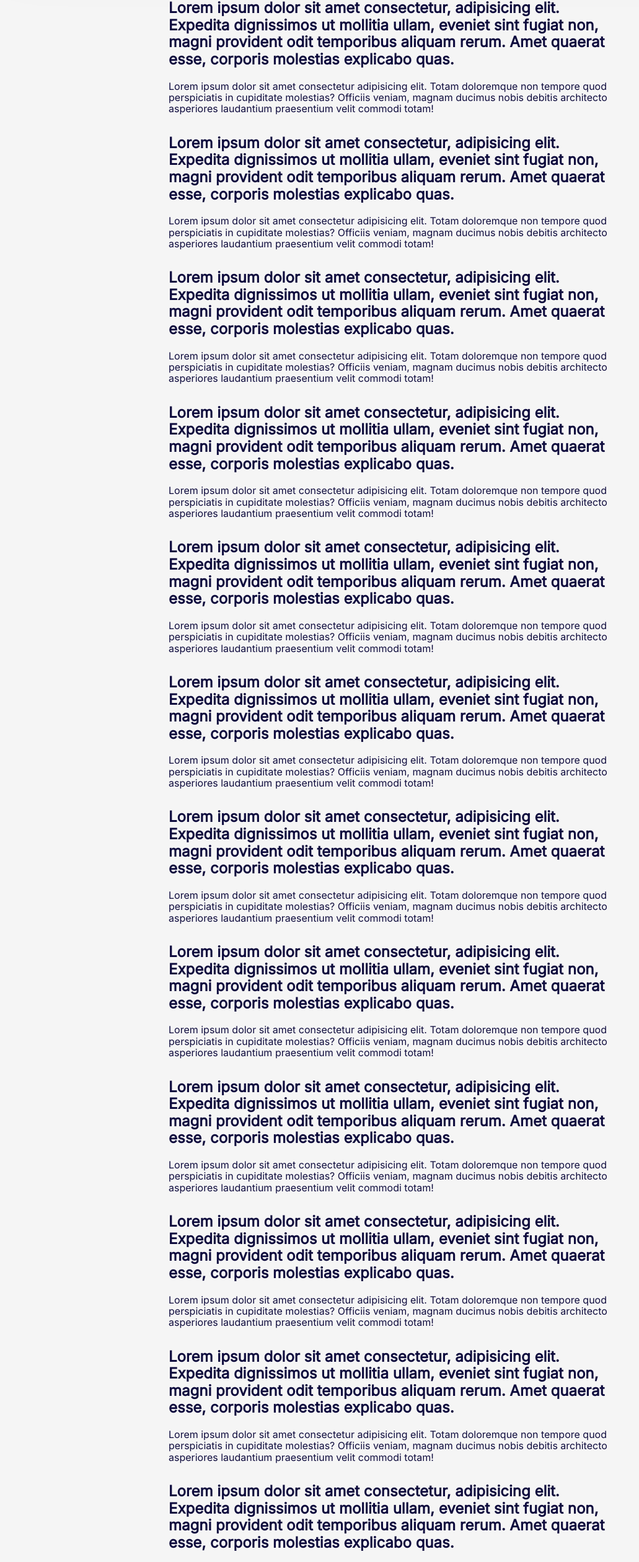
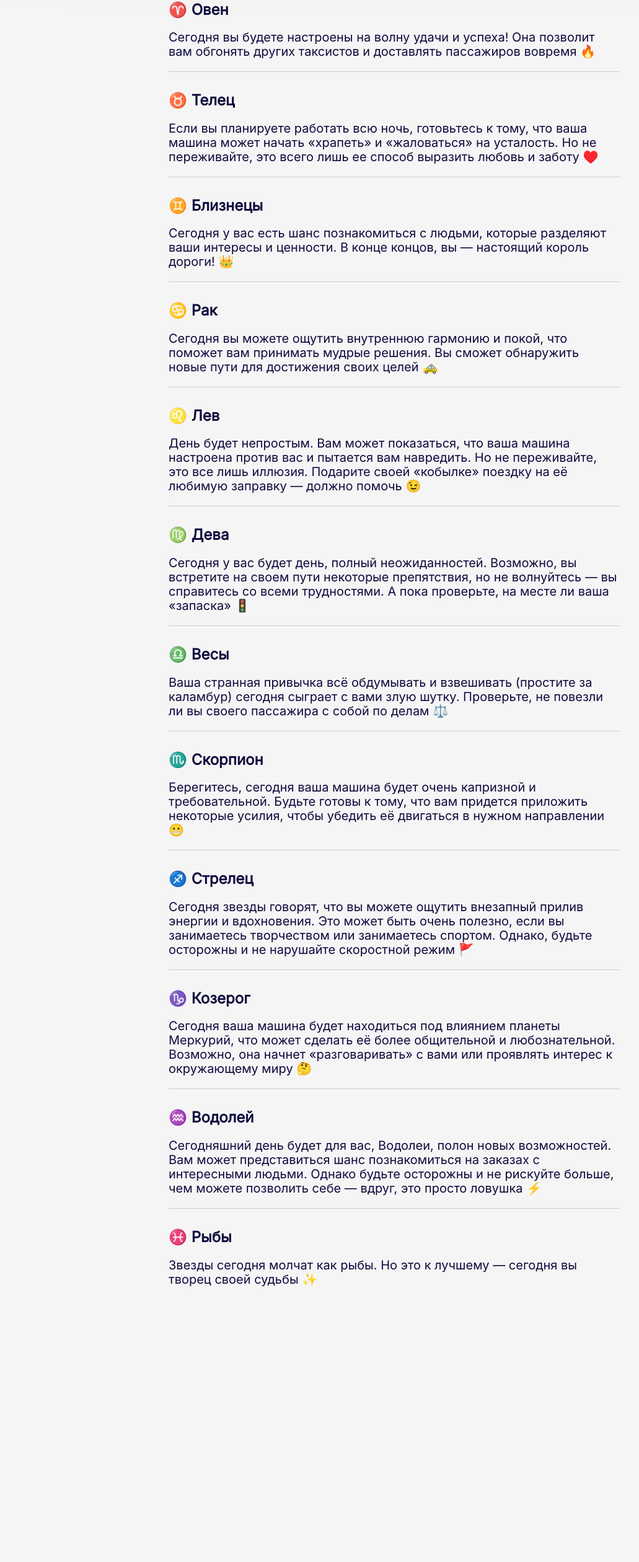
Before and after one commit to jerzylets/New-Year-project-24, a plain HTML site: page horoscope.html in a window 1280 px wide. Shown: the part 189-2709 px from the top of the page at 62% size, without its empty margins (4-1035 px from the left). After the commit the page ends 2305 px from the top, so only its background shows below. Drawn offline with nearby package versions, Linux system fonts and the light colour scheme.

Commit message:
final commit

```diff
--- a/css/style.css
+++ b/css/style.css
@@ -142,22 +142,8 @@ circle {
   line-height: var(--font-32);
 }
 
-.section__title {
-  font-weight: 400;
-  font-size: 48px;
-  line-height: 59px;
-}
-
-.section__margin {
-  margin-bottom: var(--gap-med);
-}
-
-.section__margin_double {
-  margin-bottom: calc(var(--gap-med) * 2);
-}
-
-.minor-header {
-  margin-bottom: 8px;
+.font-20 {
+  font-size: 20px;
 }
 
 .logo {
@@ -179,6 +165,7 @@ circle {
   position: absolute;
   left: 34px;
   font-size: var(--font-32);
+  user-select: none;
 }
 
 .nav__list {
@@ -186,7 +173,7 @@ circle {
 }
 
 .header__link {
-  font-size: var(--font-14);
+  font-size: 18px;
   color: var(--grey-dark);
 }
 
@@ -223,6 +210,10 @@ circle {
 }
 
 /* Main */
+.hero {
+  flex-direction: column;
+}
+
 .main {
   max-width: 60%;
   margin: 0px auto;
@@ -230,9 +221,8 @@ circle {
 }
 
 .main__descr {
-  width: 50%;
   padding: 20px;
-  border-right: 1px solid var(--grey-light);
+  border-bottom: 1px solid var(--grey-light);
 }
 
 .main__headline {
@@ -243,9 +233,12 @@ circle {
 }
 
 .main__text {
-  font-size: var(--font-16);
   line-height: 212%;
   letter-spacing: .18px;
+}
+
+.main__text:not(:last-child) {
+  margin-bottom: 20px;
 }
 
 .main__video {
@@ -253,9 +246,19 @@ circle {
   width: 100%;
 }
 
+/* test */
 .test {
-  padding: 20px;
+  padding: 100px 20px 20px 20px;
   justify-content: center;
+}
+
+.test__descr {
+  margin-bottom: 20px;
+  font-size: 22px;
+}
+
+.test__form {
+  width: 100%;
 }
 
 /* horoscope */
@@ -263,6 +266,14 @@ circle {
   gap: var(--font-32);
   grid-template-columns: 1fr;
   grid-template-rows: auto;
+}
+
+.horoscope__item {
+  padding-bottom: 20px;
+}
+
+.horoscope__item:not(:last-child) {
+  border-bottom: 1px solid var(--grey-light);
 }
 
 .horoscope__title {
--- a/horoscope.html
+++ b/horoscope.html
@@ -35,8 +35,8 @@
           </a>
         </li>
         <li class="nav__item">
-          <a class="nav__link header__link btn-status" href="gallery.html">
-            Галерея
+          <a class="nav__link header__link btn-status" href="cats.html">
+            Коты
           </a>
         </li>
         <li class="nav__item">
@@ -54,151 +54,117 @@
   </header>
   <main class="main horoscope">
     <h1 class="main__headline horoscope__headline">
-      Гороскоп
+      Гороскоп на 31 декабря
     </h1>
     <div class="horoscope__grid grid">
       <div class="horoscope__item">
         <h2 class="horoscope__title">
-          Lorem ipsum dolor sit amet consectetur, adipisicing elit. Expedita dignissimos ut mollitia ullam, eveniet sint
-          fugiat non, magni provident odit temporibus aliquam rerum. Amet quaerat esse, corporis molestias explicabo
-          quas.
+          ♈️ Овен
         </h2>
-        <p class="horoscope__descr">
-          Lorem ipsum dolor sit amet consectetur adipisicing elit. Totam doloremque non tempore quod perspiciatis in
-          cupiditate molestias? Officiis veniam, magnam ducimus nobis debitis architecto asperiores laudantium
-          praesentium velit commodi totam!
+        <p class="horoscope__descr font-20">
+          Сегодня вы будете настроены на волну удачи и успеха! Она позволит вам обгонять других таксистов и доставлять
+          пассажиров вовремя 🔥
         </p>
       </div>
       <div class="horoscope__item">
         <h2 class="horoscope__title">
-          Lorem ipsum dolor sit amet consectetur, adipisicing elit. Expedita dignissimos ut mollitia ullam, eveniet sint
-          fugiat non, magni provident odit temporibus aliquam rerum. Amet quaerat esse, corporis molestias explicabo
-          quas.
+          ♉️ Телец
         </h2>
-        <p class="horoscope__descr">
-          Lorem ipsum dolor sit amet consectetur adipisicing elit. Totam doloremque non tempore quod perspiciatis in
-          cupiditate molestias? Officiis veniam, magnam ducimus nobis debitis architecto asperiores laudantium
-          praesentium velit commodi totam!
+        <p class="horoscope__descr font-20">
+          Если вы планируете работать всю ночь, готовьтесь к тому, что ваша машина может начать «храпеть» и «жаловаться»
+          на усталость. Но не переживайте, это всего лишь ее способ выразить любовь и заботу ♥️
         </p>
       </div>
       <div class="horoscope__item">
         <h2 class="horoscope__title">
-          Lorem ipsum dolor sit amet consectetur, adipisicing elit. Expedita dignissimos ut mollitia ullam, eveniet sint
-          fugiat non, magni provident odit temporibus aliquam rerum. Amet quaerat esse, corporis molestias explicabo
-          quas.
+          ♊️ Близнецы
         </h2>
-        <p class="horoscope__descr">
-          Lorem ipsum dolor sit amet consectetur adipisicing elit. Totam doloremque non tempore quod perspiciatis in
-          cupiditate molestias? Officiis veniam, magnam ducimus nobis debitis architecto asperiores laudantium
-          praesentium velit commodi totam!
+        <p class="horoscope__descr font-20">
+          Сегодня у вас есть шанс познакомиться с людьми, которые разделяют ваши интересы и ценности. В конце концов, вы
+          — настоящий король дороги! 👑
         </p>
       </div>
       <div class="horoscope__item">
         <h2 class="horoscope__title">
-          Lorem ipsum dolor sit amet consectetur, adipisicing elit. Expedita dignissimos ut mollitia ullam, eveniet sint
-          fugiat non, magni provident odit temporibus aliquam rerum. Amet quaerat esse, corporis molestias explicabo
-          quas.
+          ♋️ Рак
         </h2>
-        <p class="horoscope__descr">
-          Lorem ipsum dolor sit amet consectetur adipisicing elit. Totam doloremque non tempore quod perspiciatis in
-          cupiditate molestias? Officiis veniam, magnam ducimus nobis debitis architecto asperiores laudantium
-          praesentium velit commodi totam!
+        <p class="horoscope__descr font-20">
+          Сегодня вы можете ощутить внутреннюю гармонию и покой, что поможет вам принимать мудрые решения. Вы сможет
+          обнаружить новые пути для достижения своих целей 🚕
         </p>
       </div>
       <div class="horoscope__item">
         <h2 class="horoscope__title">
-          Lorem ipsum dolor sit amet consectetur, adipisicing elit. Expedita dignissimos ut mollitia ullam, eveniet sint
-          fugiat non, magni provident odit temporibus aliquam rerum. Amet quaerat esse, corporis molestias explicabo
-          quas.
+          ♌️ Лев
         </h2>
-        <p class="horoscope__descr">
-          Lorem ipsum dolor sit amet consectetur adipisicing elit. Totam doloremque non tempore quod perspiciatis in
-          cupiditate molestias? Officiis veniam, magnam ducimus nobis debitis architecto asperiores laudantium
-          praesentium velit commodi totam!
+        <p class="horoscope__descr font-20">
+          День будет непростым. Вам может показаться, что ваша машина настроена против вас и пытается вам навредить. Но
+          не переживайте, это все лишь иллюзия. Подарите своей «кобылке» поездку на её любимую заправку — должно помочь
+          😉
         </p>
       </div>
       <div class="horoscope__item">
         <h2 class="horoscope__title">
-          Lorem ipsum dolor sit amet consectetur, adipisicing elit. Expedita dignissimos ut mollitia ullam, eveniet sint
-          fugiat non, magni provident odit temporibus aliquam rerum. Amet quaerat esse, corporis molestias explicabo
-          quas.
+          ♍️ Дева
         </h2>
-        <p class="horoscope__descr">
-          Lorem ipsum dolor sit amet consectetur adipisicing elit. Totam doloremque non tempore quod perspiciatis in
-          cupiditate molestias? Officiis veniam, magnam ducimus nobis debitis architecto asperiores laudantium
-          praesentium velit commodi totam!
+        <p class="horoscope__descr font-20">
+          Сегодня у вас будет день, полный неожиданностей. Возможно, вы встретите на своем пути некоторые препятствия,
+          но не волнуйтесь — вы справитесь со всеми трудностями. А пока проверьте, на месте ли ваша «запаска» 🚦
         </p>
       </div>
       <div class="horoscope__item">
         <h2 class="horoscope__title">
-          Lorem ipsum dolor sit amet consectetur, adipisicing elit. Expedita dignissimos ut mollitia ullam, eveniet sint
-          fugiat non, magni provident odit temporibus aliquam rerum. Amet quaerat esse, corporis molestias explicabo
-          quas.
+          ♎️ Весы
         </h2>
-        <p class="horoscope__descr">
-          Lorem ipsum dolor sit amet consectetur adipisicing elit. Totam doloremque non tempore quod perspiciatis in
-          cupiditate molestias? Officiis veniam, magnam ducimus nobis debitis architecto asperiores laudantium
-          praesentium velit commodi totam!
+        <p class="horoscope__descr font-20">
+          Ваша странная привычка всё обдумывать и взвешивать (простите за каламбур) сегодня сыграет с вами злую шутку.
+          Проверьте, не повезли ли вы своего пассажира с собой по делам ⚖️
         </p>
       </div>
       <div class="horoscope__item">
         <h2 class="horoscope__title">
-          Lorem ipsum dolor sit amet consectetur, adipisicing elit. Expedita dignissimos ut mollitia ullam, eveniet sint
-          fugiat non, magni provident odit temporibus aliquam rerum. Amet quaerat esse, corporis molestias explicabo
-          quas.
+          ♏️ Скорпион
         </h2>
-        <p class="horoscope__descr">
-          Lorem ipsum dolor sit amet consectetur adipisicing elit. Totam doloremque non tempore quod perspiciatis in
-          cupiditate molestias? Officiis veniam, magnam ducimus nobis debitis architecto asperiores laudantium
-          praesentium velit commodi totam!
+        <p class="horoscope__descr font-20">
+          Берегитесь, сегодня ваша машина будет очень капризной и требовательной. Будьте готовы к тому, что вам придется
+          приложить некоторые усилия, чтобы убедить её двигаться в нужном направлении 😬
         </p>
       </div>
       <div class="horoscope__item">
         <h2 class="horoscope__title">
-          Lorem ipsum dolor sit amet consectetur, adipisicing elit. Expedita dignissimos ut mollitia ullam, eveniet sint
-          fugiat non, magni provident odit temporibus aliquam rerum. Amet quaerat esse, corporis molestias explicabo
-          quas.
+          ♐️ Стрелец
         </h2>
-        <p class="horoscope__descr">
-          Lorem ipsum dolor sit amet consectetur adipisicing elit. Totam doloremque non tempore quod perspiciatis in
-          cupiditate molestias? Officiis veniam, magnam ducimus nobis debitis architecto asperiores laudantium
-          praesentium velit commodi totam!
+        <p class="horoscope__descr font-20">
+          Сегодня звезды говорят, что вы можете ощутить внезапный прилив энергии и вдохновения. Это может быть очень
+          полезно, если вы занимаетесь творчеством или занимаетесь спортом. Однако, будьте осторожны и не нарушайте
+          скоростной режим 🚩
         </p>
       </div>
       <div class="horoscope__item">
         <h2 class="horoscope__title">
-          Lorem ipsum dolor sit amet consectetur, adipisicing elit. Expedita dignissimos ut mollitia ullam, eveniet sint
-          fugiat non, magni provident odit temporibus aliquam rerum. Amet quaerat esse, corporis molestias explicabo
-          quas.
+          ♑️ Козерог
         </h2>
-        <p class="horoscope__descr">
-          Lorem ipsum dolor sit amet consectetur adipisicing elit. Totam doloremque non tempore quod perspiciatis in
-          cupiditate molestias? Officiis veniam, magnam ducimus nobis debitis architecto asperiores laudantium
-          praesentium velit commodi totam!
+        <p class="horoscope__descr font-20">
+          Сегодня ваша машина будет находиться под влиянием планеты Меркурий, что может сделать её более общительной и
+          любознательной. Возможно, она начнет «разговаривать» с вами или проявлять интерес к окружающему миру 🤔
         </p>
       </div>
       <div class="horoscope__item">
         <h2 class="horoscope__title">
-          Lorem ipsum dolor sit amet consectetur, adipisicing elit. Expedita dignissimos ut mollitia ullam, eveniet sint
-          fugiat non, magni provident odit temporibus aliquam rerum. Amet quaerat esse, corporis molestias explicabo
-          quas.
+          ♒️ Водолей
         </h2>
-        <p class="horoscope__descr">
-          Lorem ipsum dolor sit amet consectetur adipisicing elit. Totam doloremque non tempore quod perspiciatis in
-          cupiditate molestias? Officiis veniam, magnam ducimus nobis debitis architecto asperiores laudantium
-          praesentium velit commodi totam!
+        <p class="horoscope__descr font-20">
+          Сегодняшний день будет для вас, Водолеи, полон новых возможностей. Вам может представиться шанс познакомиться
+          на заказах с интересными людьми. Однако будьте осторожны и не рискуйте больше, чем можете позволить себе —
+          вдруг, это просто ловушка ⚡️
         </p>
       </div>
       <div class="horoscope__item">
         <h2 class="horoscope__title">
-          Lorem ipsum dolor sit amet consectetur, adipisicing elit. Expedita dignissimos ut mollitia ullam, eveniet sint
-          fugiat non, magni provident odit temporibus aliquam rerum. Amet quaerat esse, corporis molestias explicabo
-          quas.
+          ♓️ Рыбы
         </h2>
-        <p class="horoscope__descr">
-          Lorem ipsum dolor sit amet consectetur adipisicing elit. Totam doloremque non tempore quod perspiciatis in
-          cupiditate molestias? Officiis veniam, magnam ducimus nobis debitis architecto asperiores laudantium
-          praesentium velit commodi totam!
+        <p class="horoscope__descr font-20">
+          Звезды сегодня молчат как рыбы. Но это к лучшему — сегодня вы творец своей судьбы ✨
         </p>
       </div>
     </div>
```
Also changed, not shown: cats.html (renamed from gallery.html, +13 -41 lines), index.html (+18 -13 lines), test.html (+10 -4 lines), img/11.jpg (added), img/12.jpg (added).
